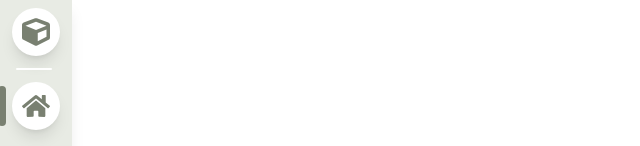
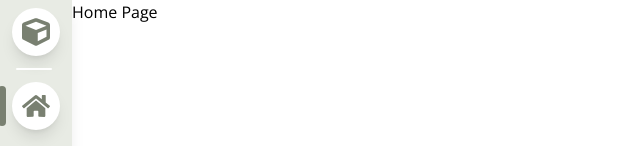
Before and after one commit to guijunzhang/personal-website2.0, a Next.js app: page / in a window 1280 px wide. Shown: the top 146 px of the page, without its empty margins (0-640 px from the left). Built offline with nearby package versions, Linux system fonts and the light colour scheme.

Commit message:
added default pages (home, about, contact)

```diff
--- a/src/pages/_app.js
+++ b/src/pages/_app.js
@@ -1,10 +1,16 @@
 import '@/styles/globals.css'
+import SideBar from "../components/SideBar"
 import Head from 'next/head'
 import { Open_Sans } from 'next/font/google'
 
+import Home from '../pages/index'
+import About from '../pages/about'
+import Contact from '../pages/contact'
+
 const openSans = Open_Sans({
   subsets:['latin'],
-  weight: '400'
+  weight: ['400', '800'],
+  style: ['normal']
 })
 
 export default function App({ Component, pageProps }) {
@@ -24,9 +30,11 @@ export default function App({ Component, pageProps }) {
         <link rel="icon" type="image/png" sizes="16x16" href="/favicon-16x16.png" />
         <link rel="manifest" href="/site.webmanifest" />
       </Head>
-      <main className={openSans.className}>
-        <Component {...pageProps} />
-      </main>
+        <main className={openSans.className}>
+            <SideBar />
+            <Component {...pageProps} />
+
+        </main>
     </>
   )
 }
--- a/src/pages/_document.js
+++ b/src/pages/_document.js
@@ -2,7 +2,7 @@ import { Html, Head, Main, NextScript } from 'next/document'
 
 export default function Document() {
   return (
-    <Html lang="en">
+    <Html lang="en" className="ml-[72px]">
       <Head />
       <body>
         <Main />
--- /dev/null
+++ b/src/pages/about.js
@@ -0,0 +1,7 @@
+export default function About() {
+    return (
+        <div>
+            <h1>About page</h1>
+        </div>
+    )
+}
--- /dev/null
+++ b/src/pages/contact.js
@@ -0,0 +1,7 @@
+export default function Contact() {
+    return (
+        <div>
+          <h1>Contact Page</h1>
+        </div>
+    )
+  }
--- a/src/pages/index.js
+++ b/src/pages/index.js
@@ -1,11 +1,7 @@
-import SideBar from "../components/SideBar"
-
 export default function Home() {
   return (
-    <main>
-      <div className="flex">
-        <SideBar />
+      <div>
+          <h1>Home Page</h1>
       </div>
-    </main>
   )
 }
```
